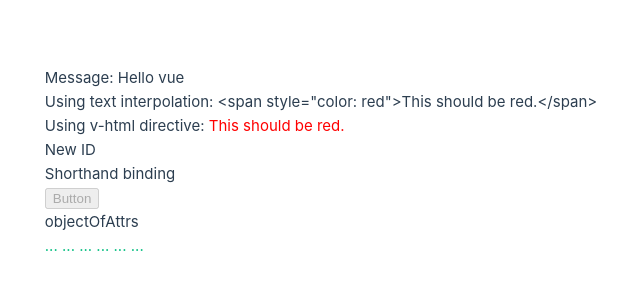
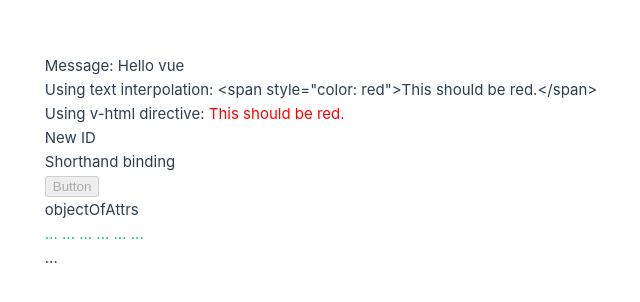
Before and after one commit to jabdi13/vue-3-learn, a Vue app: page / in a window 1280 px wide. Shown: the part 238-540 px from the top of the page, without its empty margins (319-959 px from the left). Built offline with nearby package versions, Linux system fonts and the light colour scheme.

Commit message:
Modifiers

```diff
--- a/src/components/essentials/TemplateSyntax.vue
+++ b/src/components/essentials/TemplateSyntax.vue
@@ -12,6 +12,7 @@
   const attributeName = "href"
   const url = "https://vuejs.org/guide/essentials/template-syntax.html"
   const eventName = "click"
+  const onSubmit = () => console.log("Click")
 </script>
 
 <template>
@@ -48,4 +49,7 @@
 
   <!-- shorthand -->
   <a @[eventName]="doSomething"> ... </a>
+
+  <!-- Modifiers -->
+  <form @submit.prevent="onSubmit">...</form>
 </template>
```
